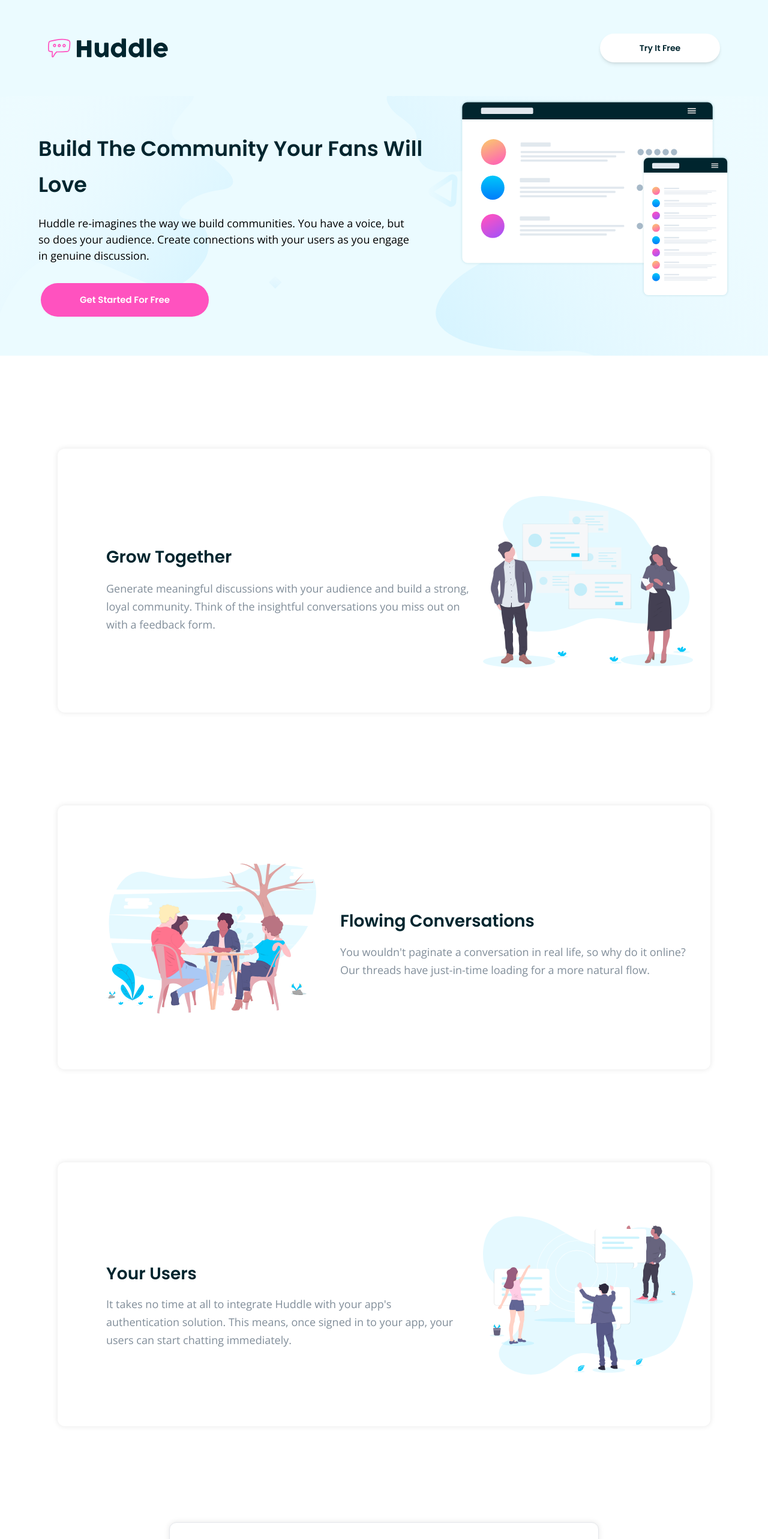
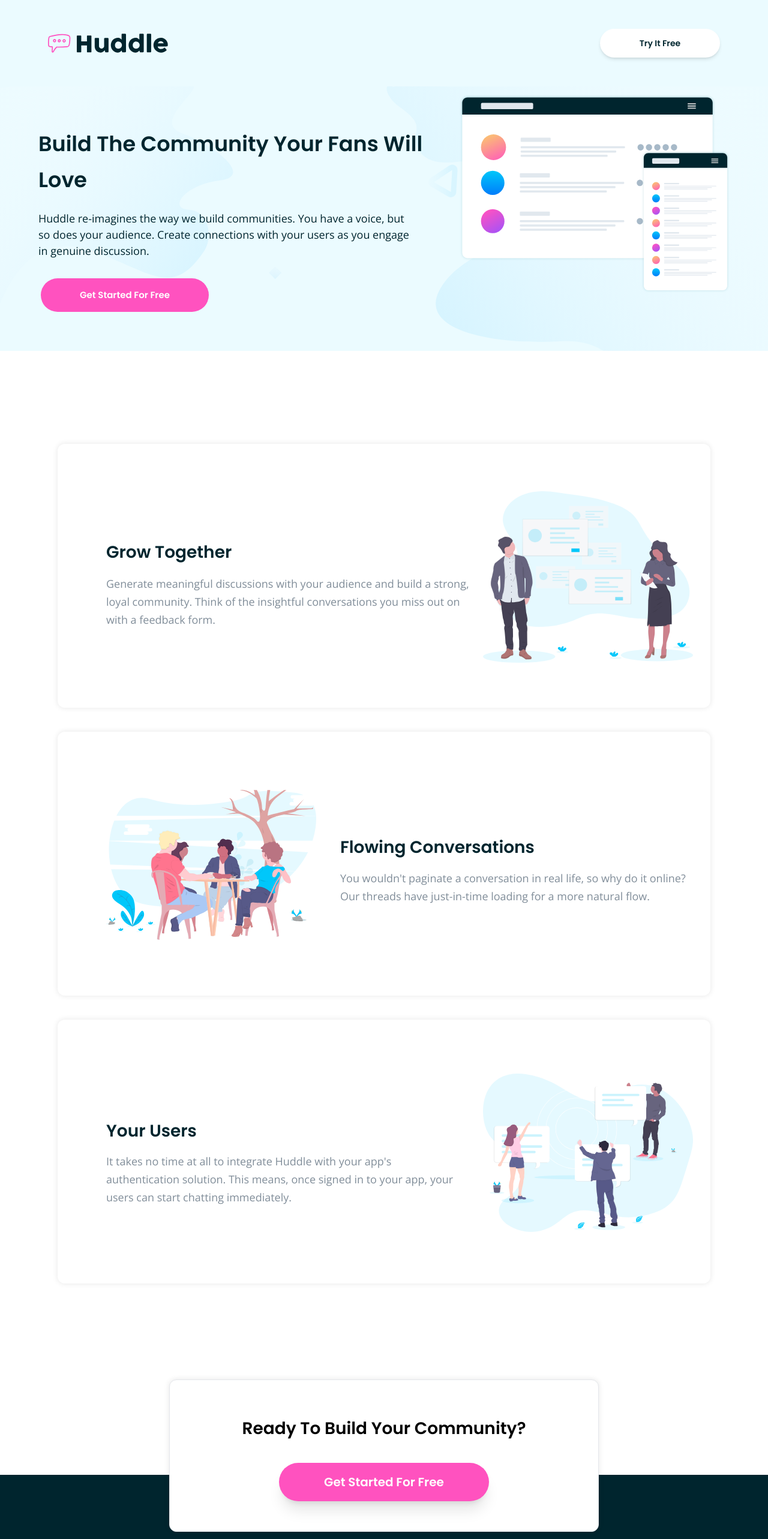
Before and after one commit to pbatista01/huddle, a React (Vite) app: page / in a window 1280 px wide. Shown: the top 2566 px of the page at 60% size. Built offline with nearby package versions, Linux system fonts and the light colour scheme.

Commit message:
Last changes on padding on some sections

```diff
--- a/src/App.jsx
+++ b/src/App.jsx
@@ -26,7 +26,7 @@
         featureImg={flowImg}
         featureTitle="Flowing Conversations"
         featureDescription="You wouldn't paginate a conversation in real life, so why do it online? Our threads have just-in-time loading for a more natural flow."
-        extraOuterClass="pt-[66px] lg:mt-10"
+        extraOuterClass="pt-[66px] lg:mt-[40px]"
         extraInnerClass="mt-[68px] pb-[52px] lgplus:ml-[169px] lg:order-3 lg:ml-[40px]"
         extraMargin="mt-[15px] lgplus:w-[100%]"
         changeOrderImg="lg:order-1 lgplus:order-1"
@@ -35,7 +35,7 @@
         featureImg={usersImg}
         featureTitle="Your Users"
         featureDescription="It takes no time at all to integrate Huddle with your app's authentication solution. This means, once signed in to your app, your users can start chatting immediately."
-        extraOuterClass="mt-[39px] pt-[60px] lg:mt-10"
+        extraOuterClass="mt-[39px] pt-[60px] lg:mt-[40px]"
         extraInnerClass="mt-[63px]"
         extraMargin="mt-[14px] w-[95%] lgplus:w-[73%] "
       />
--- a/src/Header.jsx
+++ b/src/Header.jsx
@@ -2,7 +2,7 @@
 
 function Header(){
     return(
-        <header className="flex items-center px-4 lg:px-20 lg:py-14 py-6 bg-paleCyan justify-between">
+        <header className="flex items-center px-4 lg:px-20 lg:py-12 py-6 bg-paleCyan justify-between">
             <img src={logo} alt="logo" className="w-[105px] lg:w-[200px] fill-black " />
             <button className="bg-white font-heading text-darkCyan w-24 lg:w-[200px] text-[10px] lg:text-sm shadow-md h-6 lg:h-12 p-1 rounded-full hover:opacity-50">Try It Free</button>
         </header>
--- a/src/Hero.jsx
+++ b/src/Hero.jsx
@@ -2,10 +2,10 @@
 
 function Hero(){
     return(
-        <section className="px-9 pt-14 lg:px-16 lgplus:px-20 pb-[33px] lg:pb-[65px] text-center lg:text-start bg-paleCyan bg-cover bg-no-repeat bg-hero-mobile md:bg-hero-desktop flex flex-col lg:flex-row lg:gap-4" >
+        <section className="px-9 pt-14 lg:pt-16 lg:px-16 lgplus:px-20 pb-[33px] lg:pb-[65px] text-center lg:text-start bg-paleCyan bg-cover bg-no-repeat bg-hero-mobile md:bg-hero-desktop flex flex-col lg:flex-row lg:gap-4" >
             <div className="flex flex-col lg:basis-128">
-                <h1 className="font-heading text-darkCyan text-2xl/9 mt-[2px] lg:w-[100%] lgplus:w-[90%] lg:text-[35px] lgplus:text-[40px] lgplus:mt-[45px] lg:leading-[60px]">Build The Community Your Fans Will Love</h1>
-                <p className="text-[16px] lg:w-[92%] lg:text-[18px] tracking-normal mt-[21px] lgplus:mt-[30px] w-full">Huddle re-imagines the way we build communities. You have a voice, but so does your audience. Create connections with your users as you engage in genuine discussion.</p>
+                <h1 className="font-heading text-darkCyan text-2xl/9 mt-[2px] lg:w-[100%] lgplus:w-[90%] lg:text-[35px] lgplus:text-[40px] lgplus:mt-[46px] lg:leading-[60px]">Build The Community Your Fans Will Love</h1>
+                <p className="text-[16px] text-darkCyan lg:w-[92%] lg:text-[18px] tracking-normal mt-[21px] lgplus:mt-[30px] w-full">Huddle re-imagines the way we build communities. You have a voice, but so does your audience. Create connections with your users as you engage in genuine discussion.</p>
                 <button className="w-[238px] lg:w-[280px] h-10 lg:h-14 bg-pink text-white font-heading text-[11.5px] lg:text-[15px] rounded-full m-auto lg:mx-1 mt-8 font-medium hover:opacity-50">Get Started For Free</button>
             </div>
             <img src={heroImg} alt="chat images" className="mt-[52px] lg:basis-128 lg:w-[450px] lg:h-[330px] lgplus:w-[700px] lgplus:h-[500px] lg:mt-[-50px] lgplus:w-[698px]"/>
```
Also changed, not shown: 4 other files (tests, documents, lock files or other folders).
